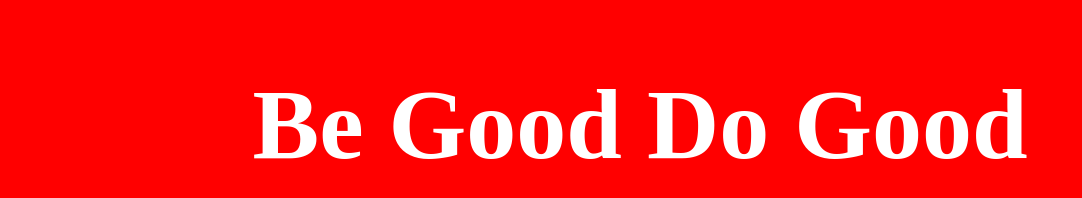
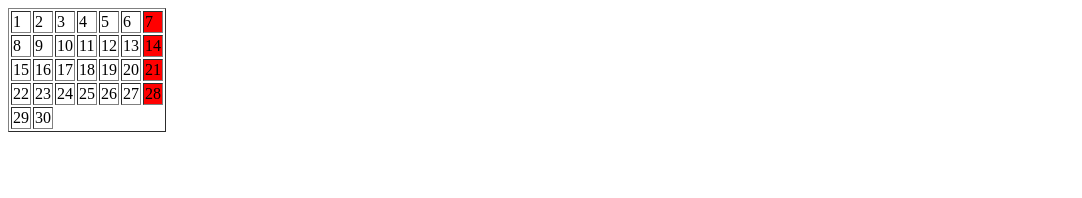
Before and after one commit to dixanta/git, a website: page app.html in a window 1280 px wide. Shown: the whole page, without its empty margins (0-1082 px from the left). Drawn offline with Linux system fonts and the light colour scheme.

Commit message:
genereate

```diff
--- a/app.html
+++ b/app.html
@@ -1,43 +1,36 @@
 <!DOCTYPE html>
 <html lang="en">
+
 <head>
     <meta charset="UTF-8">
     <meta name="viewport" content="width=device-width, initial-scale=1.0">
     <title>App</title>
-   <style>
-     body{
-        margin:0;
-        padding:0;
-        text-align:center;
-    }
-   </style>
+
 </head>
-<body style="background-color: green;">
-    <div id="quote"></div>
+
+<body>
+    <script>
+        function generateColomns(col,sep) {
+            for (let i = 1; i <= col; i++) {
+                document.write(`<td style="background:${(i%sep==0)?'red':''}">${i}</td>`);
+                if (i % sep == 0) {
+                    document.write('</tr><tr>');
+                }
+            }
+        }
+    </script>
+    <table border="1">
+        <tr>
+            <script>
+                //document.onload=()=>{
+                    generateColomns(30,7);
+                //}
+
+            </script>
+        </tr>
+    </table>
 
 
- <script>
-    let colors=['red','black','orange','purple','lime'];
-    let quotes=['Be Good Do Good','Have a Great Day','Believe in yourself','Dont Speak Evil'];
-    let i=0;
-    setInterval(()=>{
-        document.body.style.backgroundColor=colors[i];
-        i++;
-        if(i==colors.length){
-            i=0;
-        }
-    },5000);
-    j=0;
-    setInterval(()=>{
-        if(j==quotes.length){
-            j=0;
-        }
-        document.getElementById('quote').innerHTML=(`<h1 style="font-size:100px;color:white">${quotes[j]}</h1>`);
-        j++;
+</body>
 
-    },1000);
-
-
- </script>
-</body>
 </html>
```
